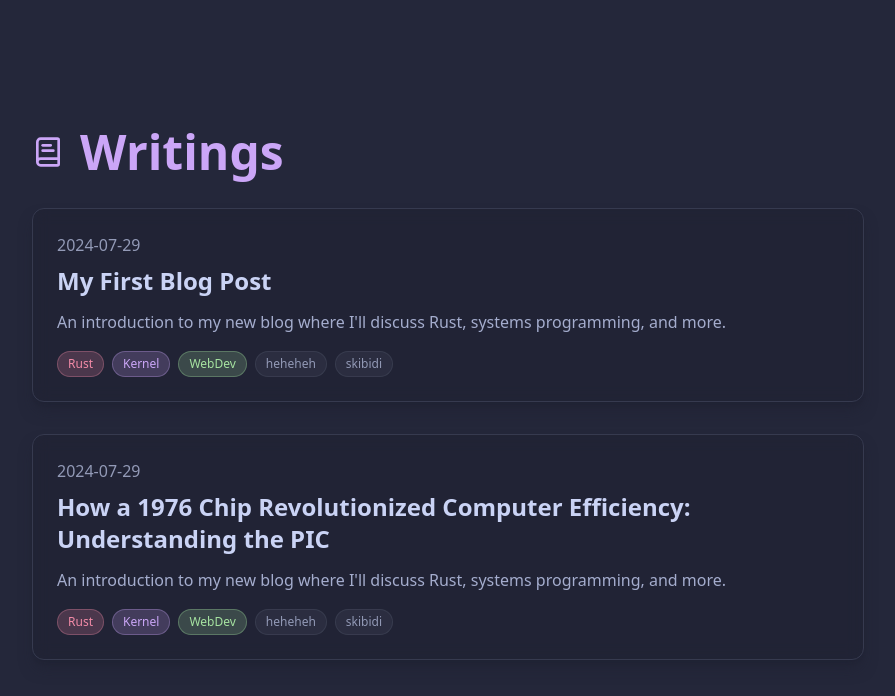
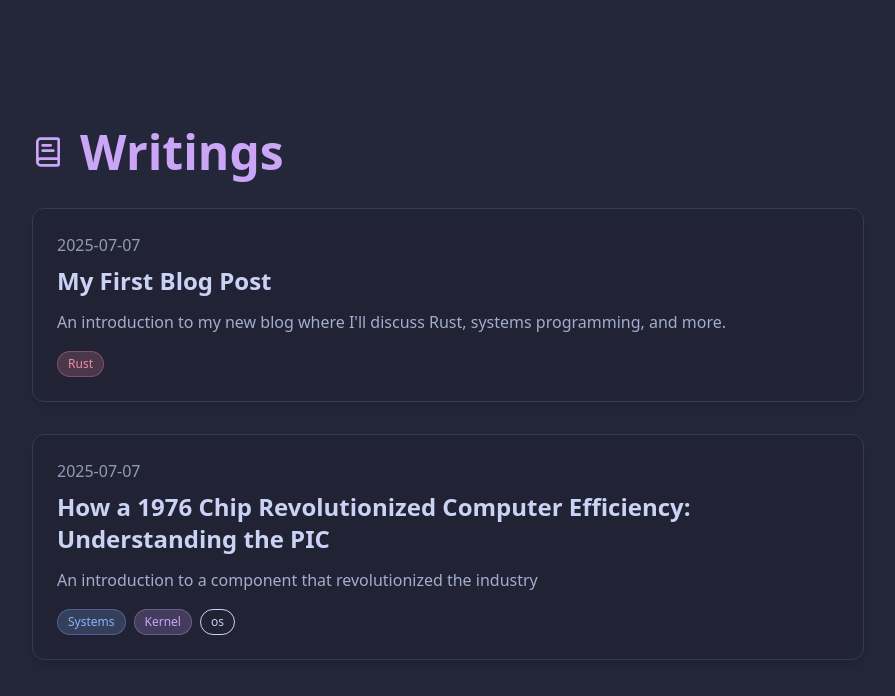
Before and after one commit to FabioCanavarro/portfolio, a Next.js app: page /blog in a window 1280 px wide. Shown: the top 696 px of the page, without its empty margins (192-1087 px from the left). Built offline with nearby package versions, Linux system fonts and the light colour scheme.

Commit message:
changed tag and date

```diff
--- a/posts/second_post.md
+++ b/posts/second_post.md
@@ -1,8 +1,8 @@
 ---
 title: "How a 1976 Chip Revolutionized Computer Efficiency: Understanding the PIC"
-date: "2024-07-29"
-description: "An introduction to my new blog where I'll discuss Rust, systems programming, and more."
-tags: ["Rust", "Kernel", "WebDev", "heheheh","skibidi"]
+date: "2025-07-07"
+description: "An introduction to a component that revolutionized the industry"
+tags: ["Systems", "Kernel", "os"]
 ---
 
 In the initial era of the programming world, the kernel keeps polling hardware devices to know if they have sent any data, which mean that they have wasted significant time and resources, especially with only a single cpu core. How does one solves this major issue to optimize the computational resources?
--- a/posts/test_post.md
+++ b/posts/test_post.md
@@ -1,8 +1,8 @@
 ---
 title: "My First Blog Post"
-date: "2024-07-29"
+date: "2025-07-07"
 description: "An introduction to my new blog where I'll discuss Rust, systems programming, and more."
-tags: ["Rust", "Kernel", "WebDev", "heheheh","skibidi"]
+tags: ["Rust"]
 ---
 
 This is my first blog post! I'm excited to start sharing my journey.
--- a/src/app/blog/page.tsx
+++ b/src/app/blog/page.tsx
@@ -7,6 +7,7 @@ const tagColorMap: { [key: string]: string } = {
   systems: "bg-blue/20 text-blue border-blue/30",
   kernel: "bg-mauve/20 text-mauve border-mauve/30",
   webdev: "bg-green/20 text-green border-green/30",
+  os: "bg-yellow/20 text-yellow border-yellow/30",
   default: "bg-surface2/20 text-subtext1 border-surface2/30",
 };
 
```
